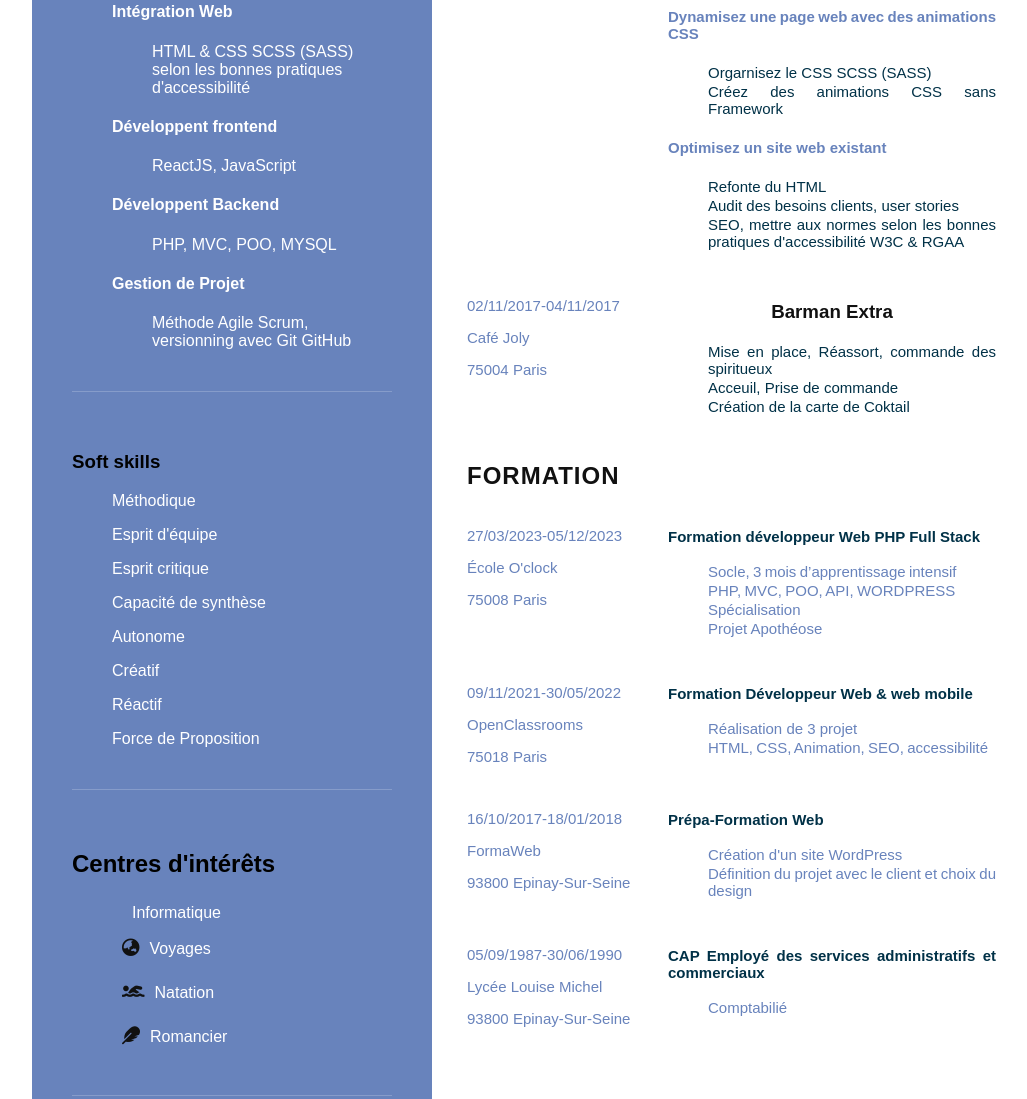
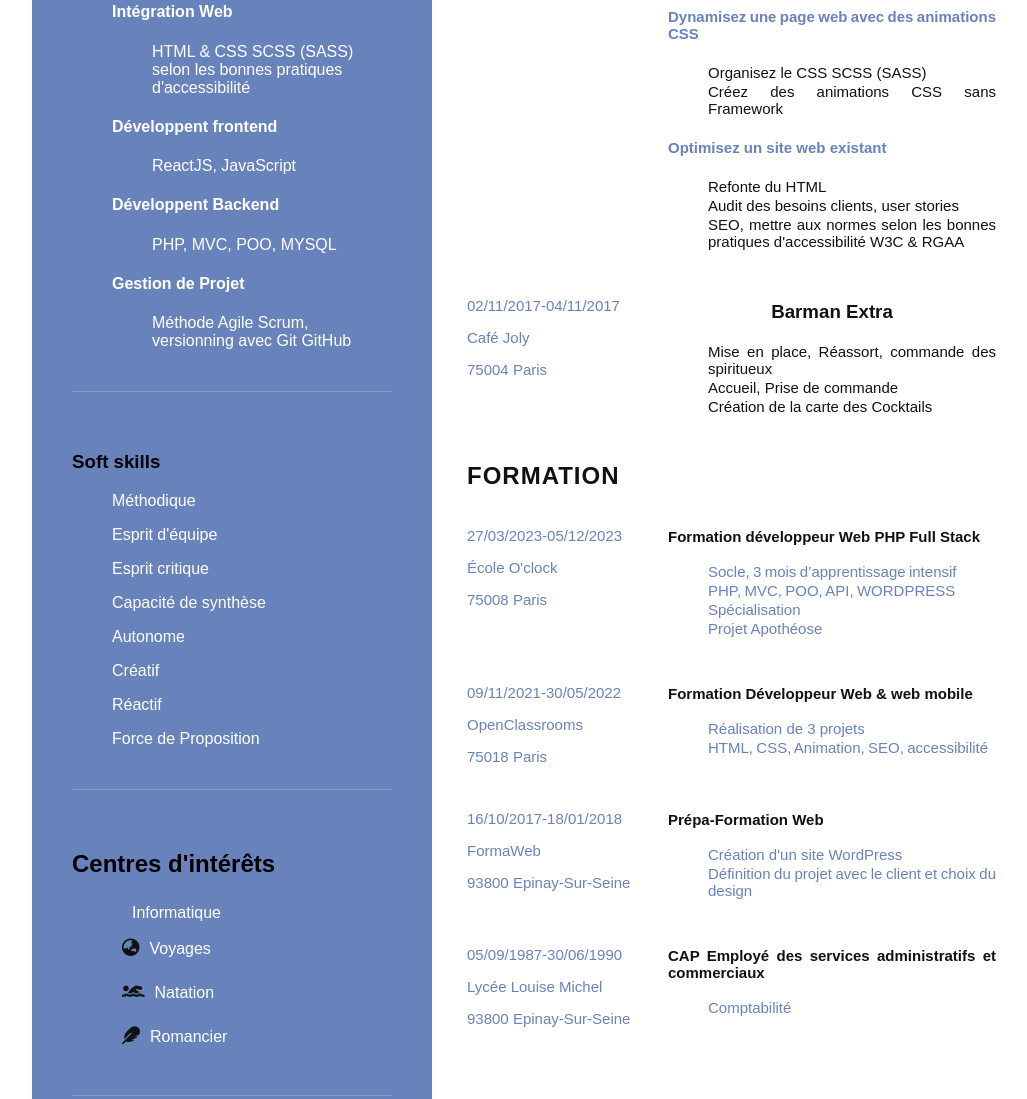
Before and after one commit to CHRISTOPHEHASCOET/cv, a plain HTML site: page index.html in a window 1280 px wide. Shown: the part 819-1918 px from the top of the page, without its empty margins (18-1045 px from the left). Drawn offline with Linux system fonts and the light colour scheme; some icons are missing.

Commit message:
correction orthographe

```diff
--- a/index.html
+++ b/index.html
@@ -188,7 +188,7 @@
                 Dynamisez une page web avec des animations CSS
               </h4>
               <ul>
-                <li class="projet">Orgarnisez le CSS SCSS (SASS)</li>
+                <li class="projet">Organisez le CSS SCSS (SASS)</li>
                 <li class="projet space">Créez des animations CSS sans Framework</li>
               </ul>
               <h4 class="projet color">Optimisez un site web existant</h4>
@@ -212,8 +212,8 @@
               <h3 class="formation">Barman Extra</h3>
               <ul>
                 <li class="projet">Mise en place, Réassort, commande des spiritueux</li>
-                <li class="projet">Acceuil, Prise de commande</li>
-                <li class="projet">Création de la carte de Coktail</li>
+                <li class="projet">Accueil, Prise de commande</li>
+                <li class="projet">Création de la carte des Cocktails</li>
               </ul>
             </div>
           </div>
@@ -247,8 +247,8 @@
             <div class="text">
               <h3 class="projet">Formation Développeur Web & web mobile</h3>
               <ul>
-                <li class="projet color1">Réalisation de 3 projet</li>
-                <li class="projet space color1">HTML, CSS, Animation, SEO, accessibilité</li>
+                <li class="projet color1">Réalisation de 3 projets</li>
+                <li class="projet space color1">HTML, CSS, Animation, SEO,  accessibilité</li>
               </ul>
             </div>
           </div>
@@ -277,7 +277,7 @@
             <div class="text">
               <h3 class="projet">CAP Employé des services administratifs et commerciaux</h3>
               <ul>
-                <li class="projet color1">Comptabilié</li>
+                <li class="projet color1">Comptabilité</li>
               </ul>
             </div>
           </div>
--- a/style.css
+++ b/style.css
@@ -190,6 +190,7 @@
     text-align: justify;
     padding: 1px;
     list-style: none;
+    color: var(--title-color);
 }
 .color {
     color: var(--bleu-impérial);
```
